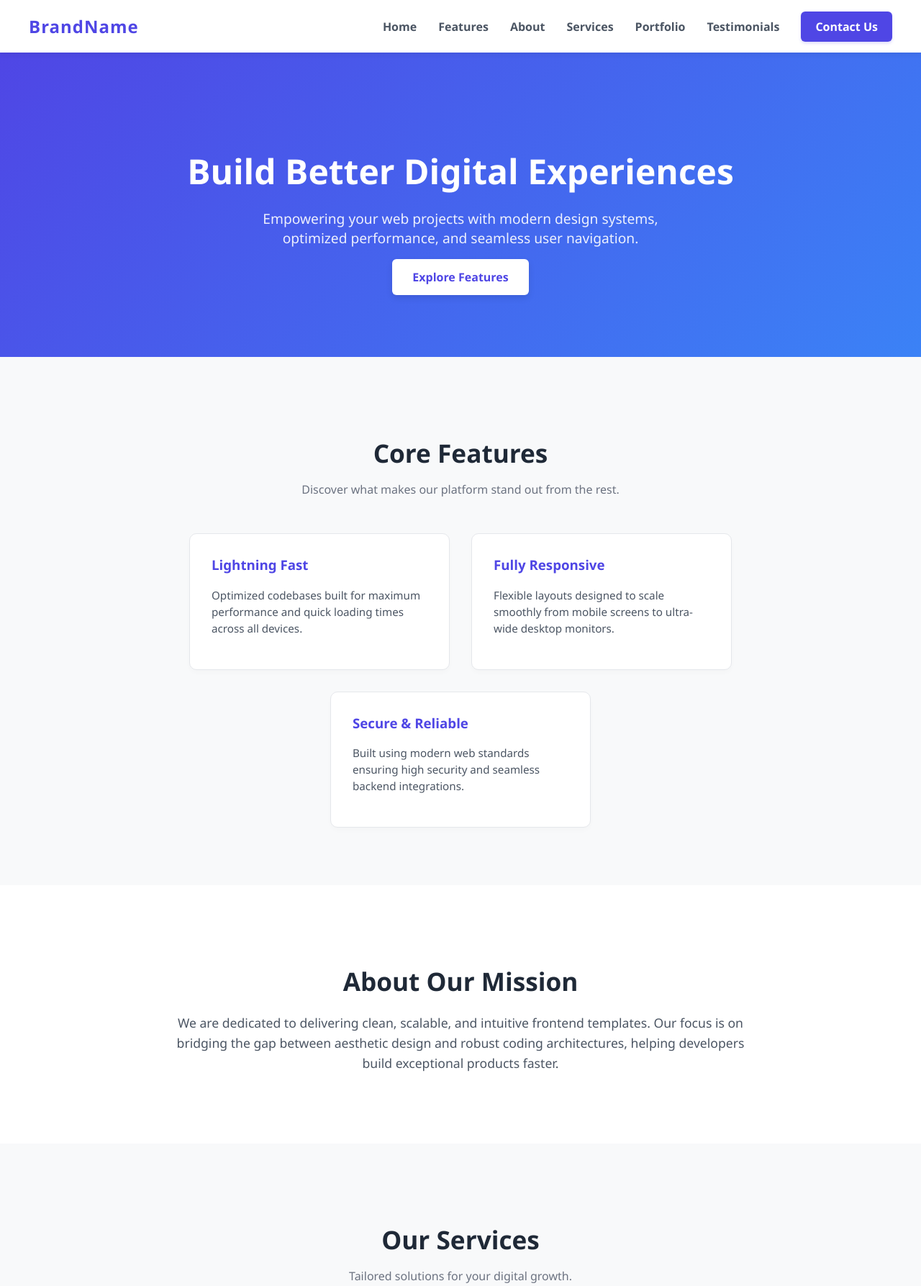
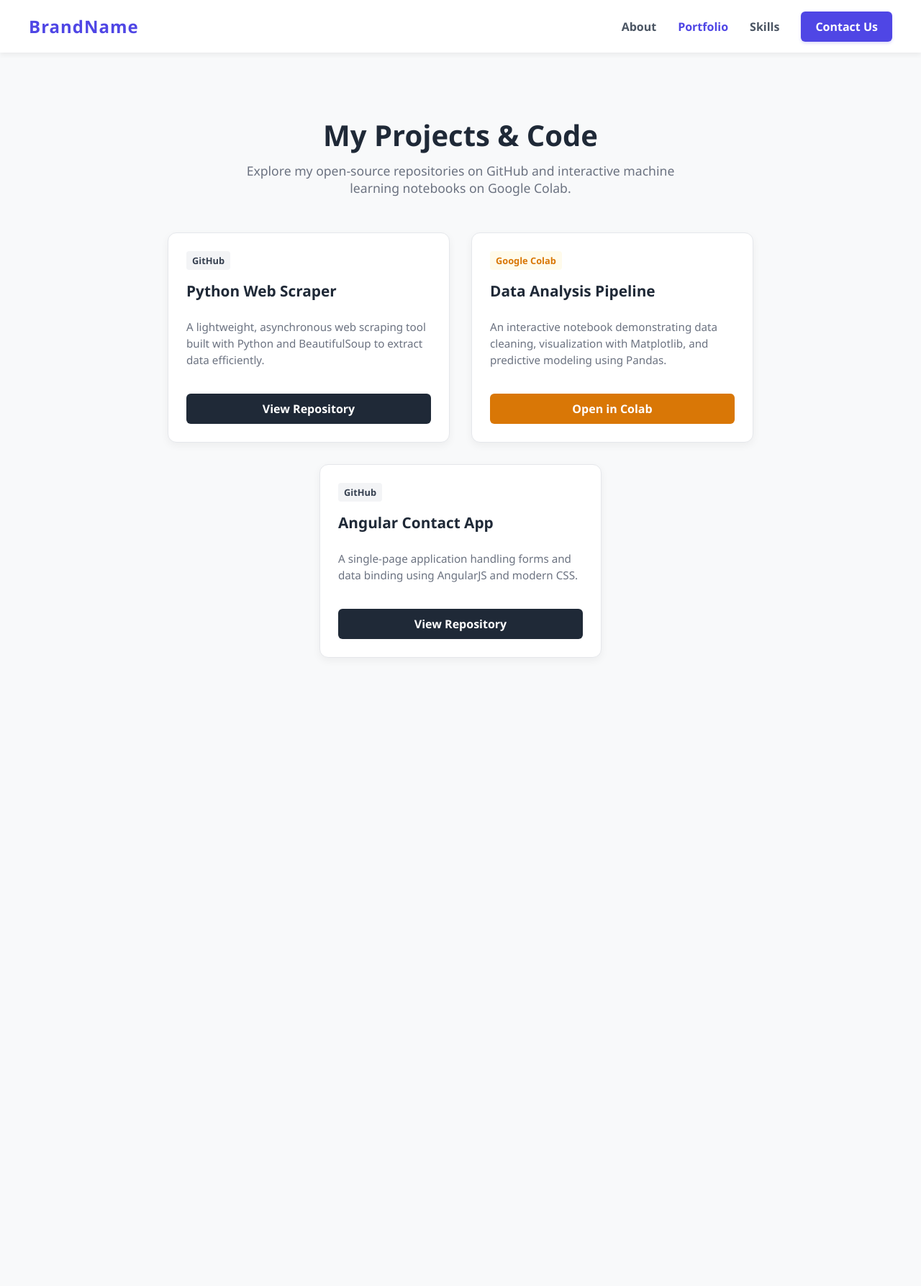
Before and after one commit to kpjethwa07-stack/Form-repo, a plain HTML site: page index.html in a window 1280 px wide. Shown: the top 1787 px of the page at 72% size. After the commit the page ends 974 px from the top, so only its background shows below. Drawn offline with nearby package versions, Linux system fonts and the light colour scheme.

Commit message:
Update index.html

```diff
--- a/index.html
+++ b/index.html
@@ -1,90 +1,74 @@
 <!DOCTYPE html>
-<html lang="en">
+<html lang="en" ng-app="portfolioApp">
 <head>
   <meta charset="UTF-8">
   <meta name="viewport" content="width=device-width, initial-scale=1.0">
-    <title>Navbar File</title>
+  <title>Portfolio - Projects & Repos</title>
+  <script src="https://ajax.googleapis.com/ajax/libs/angularjs/1.8.2/angular.min.js"></script>
 </head>
-<body style="margin: 0; font-family: 'Segoe UI', Tahoma, Geneva, Verdana, sans-serif; background-color: #f8f9fa; color: #333; scroll-behavior: smooth;">
+<body ng-controller="PortfolioController" style="margin: 0; font-family: 'Segoe UI', Tahoma, Geneva, Verdana, sans-serif; background-color: #f8f9fa; color: #333; display: flex; flex-direction: column; min-height: 100vh;">
 
+  <!-- Navigation -->
   <nav style="background: #ffffff; color: #333; padding: 20px 40px; display: flex; justify-content: space-between; align-items: center; box-shadow: 0 4px 6px rgba(0, 0, 0, 0.05); position: sticky; top: 0; z-index: 1000;">
     <div style="font-weight: 800; font-size: 1.5rem; letter-spacing: 1px; color: #4F46E5;">BrandName</div>
     <ul style="list-style: none; display: flex; gap: 30px; margin: 0; padding: 0; align-items: center;">
-            <li><a href="#home" style="color: #4b5563; text-decoration: none; font-weight: 600;">Home</a></li>
-            <li><a href="#features" style="color: #4b5563; text-decoration: none; font-weight: 600;">Features</a></li>
-            <li><a href="#about" style="color: #4b5563; text-decoration: none; font-weight: 600;">About</a></li>
-            <li><a href="#services" style="color: #4b5563; text-decoration: none; font-weight: 600;">Services</a></li>
-            <li><a href="#portfolio" style="color: #4b5563; text-decoration: none; font-weight: 600;">Portfolio</a></li>
-            <li><a href="#testimonials" style="color: #4b5563; text-decoration: none; font-weight: 600;">Testimonials</a></li>
-            <li><a href="#contact" style="background-color: #4F46E5; color: #fff; padding: 10px 20px; border-radius: 6px; text-decoration: none; font-weight: 600; box-shadow: 0 2px 4px rgba(79, 70, 229, 0.2);">Contact Us</a></li>
+      <li><a href="about.html" style="color: #4b5563; text-decoration: none; font-weight: 600;">About</a></li>
+      <li><a href="portfolio.html" style="color: #4F46E5; text-decoration: none; font-weight: 600;">Portfolio</a></li>
+      <li><a href="skills.html" style="color: #4b5563; text-decoration: none; font-weight: 600;">Skills</a></li>
+      <li><a href="contact.html" style="background-color: #4F46E5; color: #fff; padding: 10px 20px; border-radius: 6px; text-decoration: none; font-weight: 600; box-shadow: 0 2px 4px rgba(79, 70, 229, 0.2);">Contact Us</a></li>
     </ul>
   </nav>
 
-    <header id="home" style="padding: 100px 20px; text-align: center; background: linear-gradient(135deg, #4F46E5 0%, #3b82f6 100%); color: white;">
-        <h1 style="font-size: 3rem; margin-bottom: 20px; font-weight: 800;">Build Better Digital Experiences</h1>
-        <p style="font-size: 1.2rem; max-width: 600px; margin: 0 auto 30px; opacity: 0.9;">Empowering your web projects with modern design systems, optimized performance, and seamless user navigation.</p>
-        <a href="#features" style="background: white; color: #4F46E5; padding: 14px 28px; border-radius: 6px; text-decoration: none; font-weight: bold; box-shadow: 0 4px 10px rgba(0,0,0,0.1);">Explore Features</a>
-    </header>
+  <!-- Main Content -->
+  <main style="flex: 1; padding: 60px 20px; max-width: 1200px; margin: 0 auto; width: 100%; box-sizing: border-box;">
+    <div style="text-align: center; margin-bottom: 50px;">
+      <h1 style="font-size: 2.5rem; color: #1f2937; margin-bottom: 10px;">{{pageTitle}}</h1>
+      <p style="color: #6b7280; font-size: 1.1rem; max-width: 600px; margin: 0 auto;">{{pageDescription}}</p>
+    </div>
 
-    <section id="features" style="padding: 80px 20px; max-width: 1100px; margin: 0 auto; text-align: center;">
-        <h2 style="font-size: 2.2rem; margin-bottom: 10px; color: #1f2937;">Core Features</h2>
-        <p style="color: #6b7280; margin-bottom: 50px;">Discover what makes our platform stand out from the rest.</p>
-        <div style="display: flex; gap: 30px; justify-content: center; flex-wrap: wrap;">
-            <div style="background: white; padding: 30px; border-radius: 10px; width: 300px; box-shadow: 0 4px 6px rgba(0,0,0,0.02); border: 1px solid #e5e7eb; text-align: left;">
-                <h3 style="color: #4F46E5; margin-top: 0;">Lightning Fast</h3>
-                <p style="color: #4b5563; font-size: 0.95rem; line-height: 1.5;">Optimized codebases built for maximum performance and quick loading times across all devices.</p>
+    <!-- Projects Grid rendered via AngularJS ng-repeat -->
+    <div style="display: flex; flex-wrap: wrap; gap: 30px; justify-content: center;">
+      <div ng-repeat="project in projects" style="background: white; border-radius: 12px; padding: 25px; box-shadow: 0 4px 12px rgba(0,0,0,0.05); border: 1px solid #e5e7eb; width: 100%; max-width: 340px; display: flex; flex-direction: column;">
+        <div style="display: flex; align-items: center; gap: 10px; margin-bottom: 15px;">
+          <span style="background: {{project.badgeBg}}; color: {{project.badgeColor}}; padding: 4px 8px; border-radius: 4px; font-size: 0.8rem; font-weight: bold;">{{project.platform}}</span>
         </div>
-            <div style="background: white; padding: 30px; border-radius: 10px; width: 300px; box-shadow: 0 4px 6px rgba(0,0,0,0.02); border: 1px solid #e5e7eb; text-align: left;">
-                <h3 style="color: #4F46E5; margin-top: 0;">Fully Responsive</h3>
-                <p style="color: #4b5563; font-size: 0.95rem; line-height: 1.5;">Flexible layouts designed to scale smoothly from mobile screens to ultra-wide desktop monitors.</p>
-            </div>
-            <div style="background: white; padding: 30px; border-radius: 10px; width: 300px; box-shadow: 0 4px 6px rgba(0,0,0,0.02); border: 1px solid #e5e7eb; text-align: left;">
-                <h3 style="color: #4F46E5; margin-top: 0;">Secure & Reliable</h3>
-                <p style="color: #4b5563; font-size: 0.95rem; line-height: 1.5;">Built using modern web standards ensuring high security and seamless backend integrations.</p>
+        <h3 style="margin: 0 0 10px 0; color: #1f2937; font-size: 1.3rem;">{{project.title}}</h3>
+        <p style="color: #6b7280; font-size: 0.95rem; line-height: 1.5; flex: 1;">{{project.description}}</p>
+        <a ng-href="{{project.link}}" target="_blank" style="margin-top: 20px; display: inline-block; text-align: center; padding: 10px; background-color: {{project.buttonBg}}; color: white; border-radius: 6px; text-decoration: none; font-weight: 600; transition: opacity 0.3s;" onmouseover="this.style.opacity=0.8" onmouseout="this.style.opacity=1">{{project.buttonText}}</a>
       </div>
     </div>
-    </section>
+  </main>
 
-    <section id="about" style="padding: 80px 20px; background: #ffffff; text-align: center;">
-        <div style="max-width: 800px; margin: 0 auto;">
-            <h2 style="font-size: 2.2rem; margin-bottom: 20px; color: #1f2937;">About Our Mission</h2>
-            <p style="color: #4b5563; font-size: 1.1rem; line-height: 1.6;">We are dedicated to delivering clean, scalable, and intuitive frontend templates. Our focus is on bridging the gap between aesthetic design and robust coding architectures, helping developers build exceptional products faster.</p>
-        </div>
-    </section>
+  <script>
+    var app = angular.module('portfolioApp', []);
+    app.controller('PortfolioController', function($scope) {
+      $scope.pageTitle = "My Projects & Code";
+      $scope.pageDescription = "Explore my open-source repositories on GitHub and interactive machine learning notebooks on Google Colab.";
 
-    <section id="services" style="padding: 80px 20px; max-width: 1100px; margin: 0 auto; text-align: center;">
-        <h2 style="font-size: 2.2rem; margin-bottom: 10px; color: #1f2937;">Our Services</h2>
-        <p style="color: #6b7280; margin-bottom: 50px;">Tailored solutions for your digital growth.</p>
-        <div style="display: flex; gap: 30px; justify-content: center; flex-wrap: wrap;">
-            <div style="background: #f8f9fa; padding: 30px; border-radius: 10px; width: 300px; text-align: left;">
-                <h3 style="color: #1f2937; margin-top: 0;">Web Development</h3>
-                <p style="color: #4b5563; font-size: 0.95rem;">Custom HTML, CSS, and JavaScript solutions built to fit your precise repository layout.</p>
-            </div>
-            <div style="background: #f8f9fa; padding: 30px; border-radius: 10px; width: 300px; text-align: left;">
-                <h3 style="color: #1f2937; margin-top: 0;">UI/UX Design</h3>
-                <p style="color: #4b5563; font-size: 0.95rem;">Clean visual layouts designed for optimum engagement and user retention.</p>
-            </div>
-        </div>
-    </section>
-
-    <section id="portfolio" style="padding: 80px 20px; background: #ffffff; text-align: center;">
-        <h2 style="font-size: 2.2rem; margin-bottom: 10px; color: #1f2937;">Recent Work</h2>
-        <p style="color: #6b7280; margin-bottom: 40px;">A glimpse into our latest repository deployments.</p>
-        <div style="display: flex; gap: 20px; justify-content: center; flex-wrap: wrap; max-width: 1000px; margin: 0 auto;">
-            <div style="background: #e5e7eb; height: 180px; width: 300px; border-radius: 8px; display: flex; align-items: center; justify-content: center; color: #6b7280; font-weight: bold;">Project Alpha</div>
-            <div style="background: #e5e7eb; height: 180px; width: 300px; border-radius: 8px; display: flex; align-items: center; justify-content: center; color: #6b7280; font-weight: bold;">Project Beta</div>
-            <div style="background: #e5e7eb; height: 180px; width: 300px; border-radius: 8px; display: flex; align-items: center; justify-content: center; color: #6b7280; font-weight: bold;">Project Gamma</div>
-        </div>
-    </section>
-
-    <section id="testimonials" style="padding: 80px 20px; text-align: center; background: #f8f9fa;">
-        <h2 style="font-size: 2.2rem; margin-bottom: 40px; color: #1f2937;">What People Say</h2>
-        <div style="max-width: 600px; margin: 0 auto; background: white; padding: 40px; border-radius: 10px; box-shadow: 0 4px 6px rgba(0,0,0,0.02);">
-            <p style="font-style: italic; color: #4b5563; line-height: 1.6; margin-bottom: 20px;">"Integrating these layout components into our repository was seamless. The structure is clean and extremely easy to customize."</p>
-            <h4 style="margin: 0; color: #4F46E5;">Krish G.</h4>
-            <span style="font-size: 0.85rem; color: #6b7280;">Repository Maintainer</span>
-        </div>
-    </section>
-
+      $scope.projects = [
+        {
+          platform: "GitHub",
+          title: "Python Web Scraper",
+          description: "A lightweight, asynchronous web scraping tool built with Python and BeautifulSoup to extract data efficiently.",
+          link: "https://github.com/yourusername/scraper",
+          badgeBg: "#f3f4f6", badgeColor: "#374151", buttonBg: "#1f2937", buttonText: "View Repository"
+        },
+        {
+          platform: "Google Colab",
+          title: "Data Analysis Pipeline",
+          description: "An interactive notebook demonstrating data cleaning, visualization with Matplotlib, and predictive modeling using Pandas.",
+          link: "https://colab.research.google.com/",
+          badgeBg: "#fffbeb", badgeColor: "#d97706", buttonBg: "#d97706", buttonText: "Open in Colab"
+        },
+        {
+          platform: "GitHub",
+          title: "Angular Contact App",
+          description: "A single-page application handling forms and data binding using AngularJS and modern CSS.",
+          link: "https://github.com/yourusername/angular-app",
+          badgeBg: "#f3f4f6", badgeColor: "#374151", buttonBg: "#1f2937", buttonText: "View Repository"
+        }
+      ];
+    });
+  </script>
 </body>
 </html>
```
Lines whose indentation alone changed are shown as unchanged.
